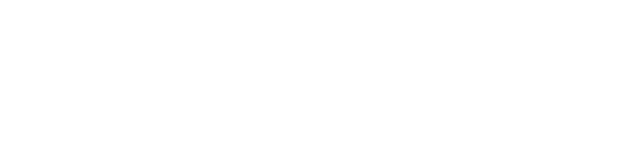
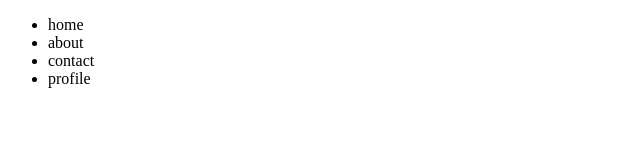
Before and after one commit to baiyastan/my-online-shop, a plain HTML site: page index.html in a window 1280 px wide. Shown: the whole page, without its empty margins (0-640 px from the left). Drawn offline with Linux system fonts and the light colour scheme.

Commit message:
added footer

```diff
--- a/index.html
+++ b/index.html
@@ -6,6 +6,13 @@
     <title>Document</title>
 </head>
 <body>
-
+    <footer>
+        <ul>
+            <li>home</li>
+            <li>about</li>
+            <li>contact</li>
+            <li>profile</li>
+        </ul>
+    </footer>
 </body>
 </html>
```
